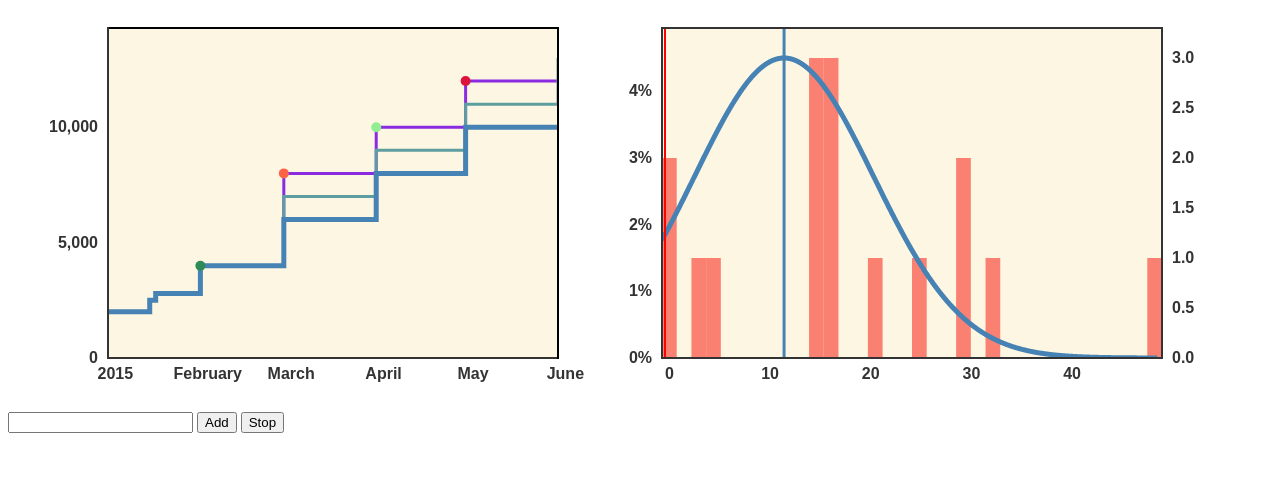
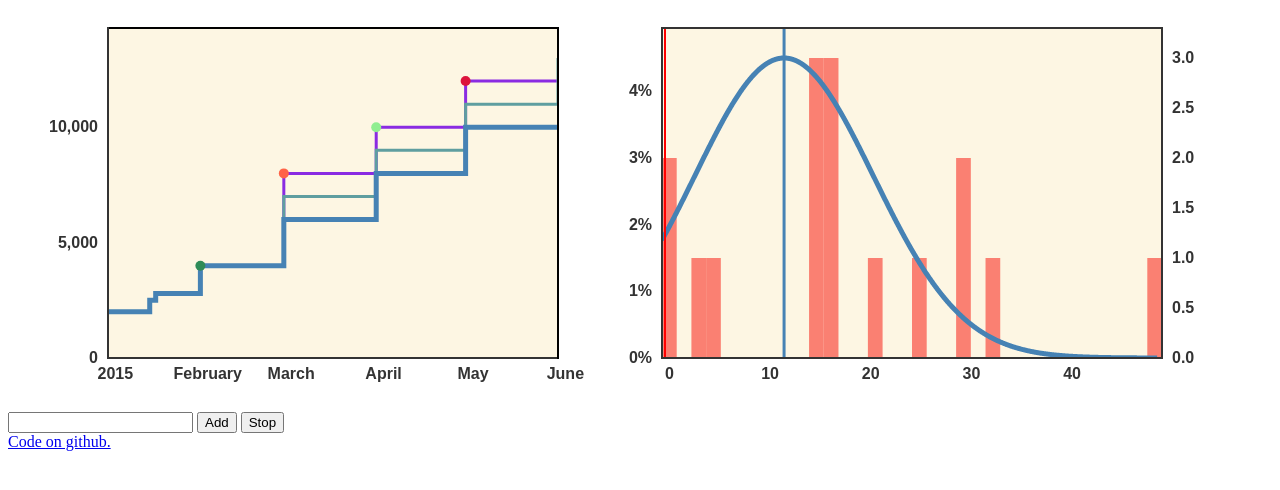
Before and after one commit to sethborden/mimirate-graphs, a website: page index.html in a window 1280 px wide. Drawn offline with Linux system fonts and the light colour scheme.

Commit message:
Update index.html

```diff
--- a/index.html
+++ b/index.html
@@ -35,6 +35,7 @@
     <button id="add">Add</button>
     <button id="stop">Stop</button>
 </div>
+<div><a href="https://github.com/sethborden/mimirate-graphs">Code on github.</a></div>
 <script src="bower_components/lodash/lodash.min.js"></script>
 <script src="bower_components/d3/d3.js"></script>
 <script src="bower_components/d3.chart/d3.chart.js"></script>
```
